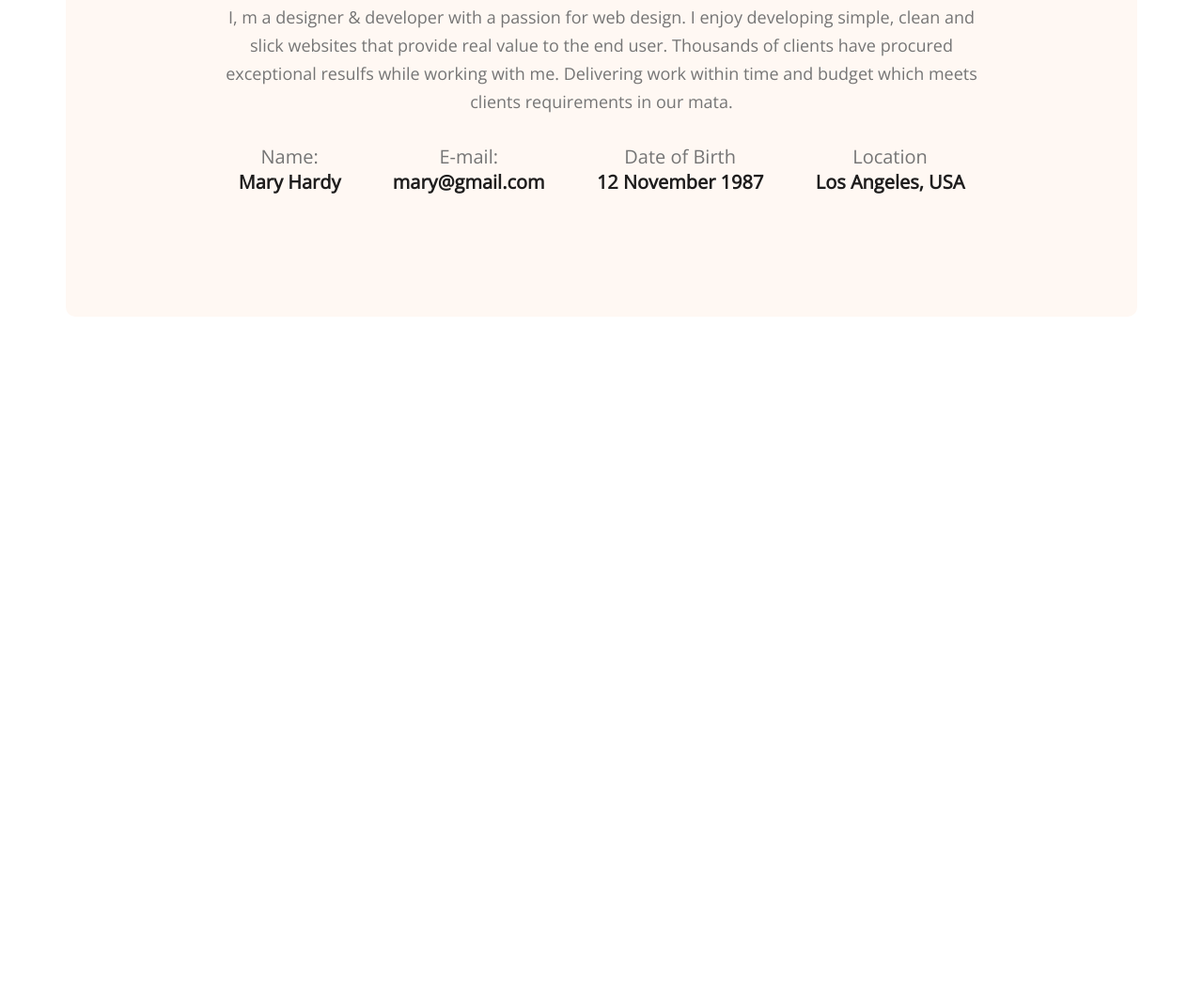
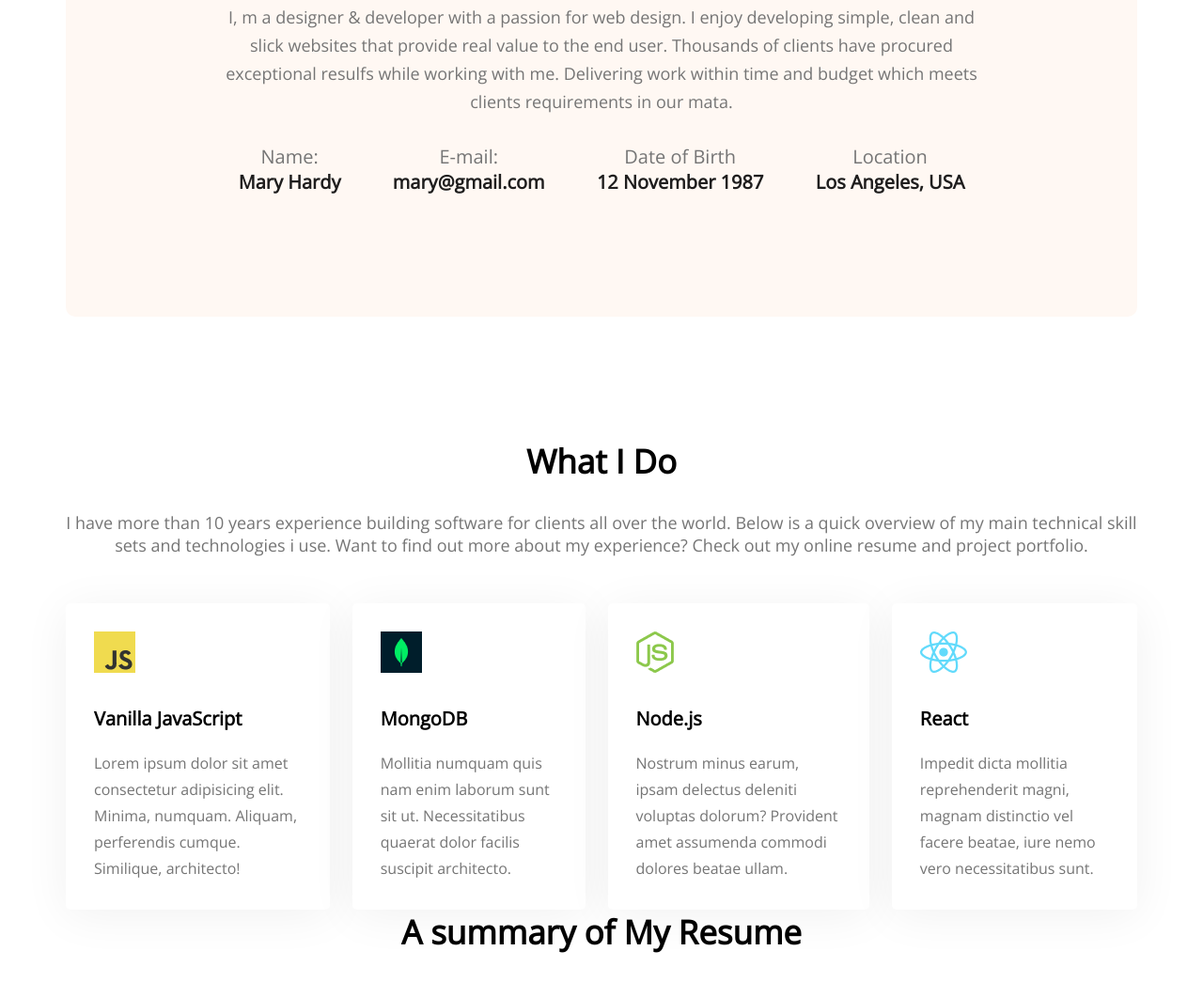
Before and after one commit to monirulislam9549/personal-portfolio, a plain HTML site: page index.html in a window 1280 px wide. Shown: the part 1174-2219 px from the top of the page at 94% size. Before the commit the page ends 1511 px from the top, so only its background shows below. Drawn offline with nearby package versions, Linux system fonts and the light colour scheme.

Commit message:
my resume

```diff
--- a/index.html
+++ b/index.html
@@ -64,6 +64,48 @@
                 </div>
             </div>
         </section>
+        <!-- what i do section  -->
+
+        <section class="what-i-do">
+            <h3 class="section-title">What I Do</h3>
+            <p class="section-description">I have more than 10 years experience building software for clients all over
+                the world. Below is a quick
+                overview of my main technical skill sets and technologies i use. Want to find out more about my
+                experience? Check out my online resume and project portfolio.</p>
+            <div class="skill-container">
+                <div class="skill">
+                    <img src="/images/icons/js.png" alt="">
+                    <p class="skill-title">Vanilla JavaScript</p>
+                    <p class="skill-description">Lorem ipsum dolor sit amet consectetur adipisicing elit. Minima,
+                        numquam. Aliquam, perferendis cumque. Similique, architecto!</p>
+                </div>
+                <div class="skill">
+                    <img src="/images/icons/mongo.png" alt="">
+                    <p class="skill-title">MongoDB</p>
+                    <p class="skill-description">Mollitia numquam quis nam enim laborum sunt sit ut. Necessitatibus
+                        quaerat dolor facilis suscipit architecto.</p>
+                </div>
+                <div class="skill">
+                    <img src="/images/icons/nodejs.png" alt="">
+                    <p class="skill-title">Node.js</p>
+                    <p class="skill-description">Nostrum minus earum, ipsam delectus deleniti voluptas dolorum?
+                        Provident amet assumenda commodi dolores beatae ullam.</p>
+                </div>
+                <div class="skill">
+                    <img src="/images/icons/react.png" alt="">
+                    <p class="skill-title">React</p>
+                    <p class="skill-description">Impedit dicta mollitia reprehenderit magni, magnam distinctio vel
+                        facere beatae, iure nemo vero necessitatibus sunt.</p>
+                </div>
+            </div>
+        </section>
+        <!-- resume section  -->
+
+        <section>
+            <h3 class="section-title">
+                A summary of My Resume
+            </h3>
+        </section>
     </main>
 </body>
 
--- a/styles/style.css
+++ b/styles/style.css
@@ -101,8 +101,8 @@ main {
 }
 
 .section-title {
+    text-align: center;
     margin-bottom: 30px;
-
     font-size: 35px;
     font-weight: 700;
 }
@@ -130,3 +130,43 @@ main {
     font-size: 20px;
     font-weight: 700;
 }
+
+.what-i-do {
+    margin-top: 130px;
+}
+
+.section-description {
+    color: #757575;
+    font-weight: 400;
+    font-size: 18px;
+    margin-bottom: 50px;
+    text-align: center;
+
+}
+
+
+.skill-container {
+    display: flex;
+    gap: 24px;
+}
+
+.skill {
+    background: #FFFFFF;
+    box-shadow: 0px 6px 50px rgba(0, 0, 0, 0.06);
+    border-radius: 5px;
+    padding: 30px;
+}
+
+.skill-title {
+    font-weight: 700;
+    font-size: 20px;
+    margin-top: 30px;
+    margin-bottom: 20px;
+}
+
+.skill-description {
+    color: #757575;
+    font-weight: 400;
+    font-size: 16px;
+    line-height: 28px;
+}
```
